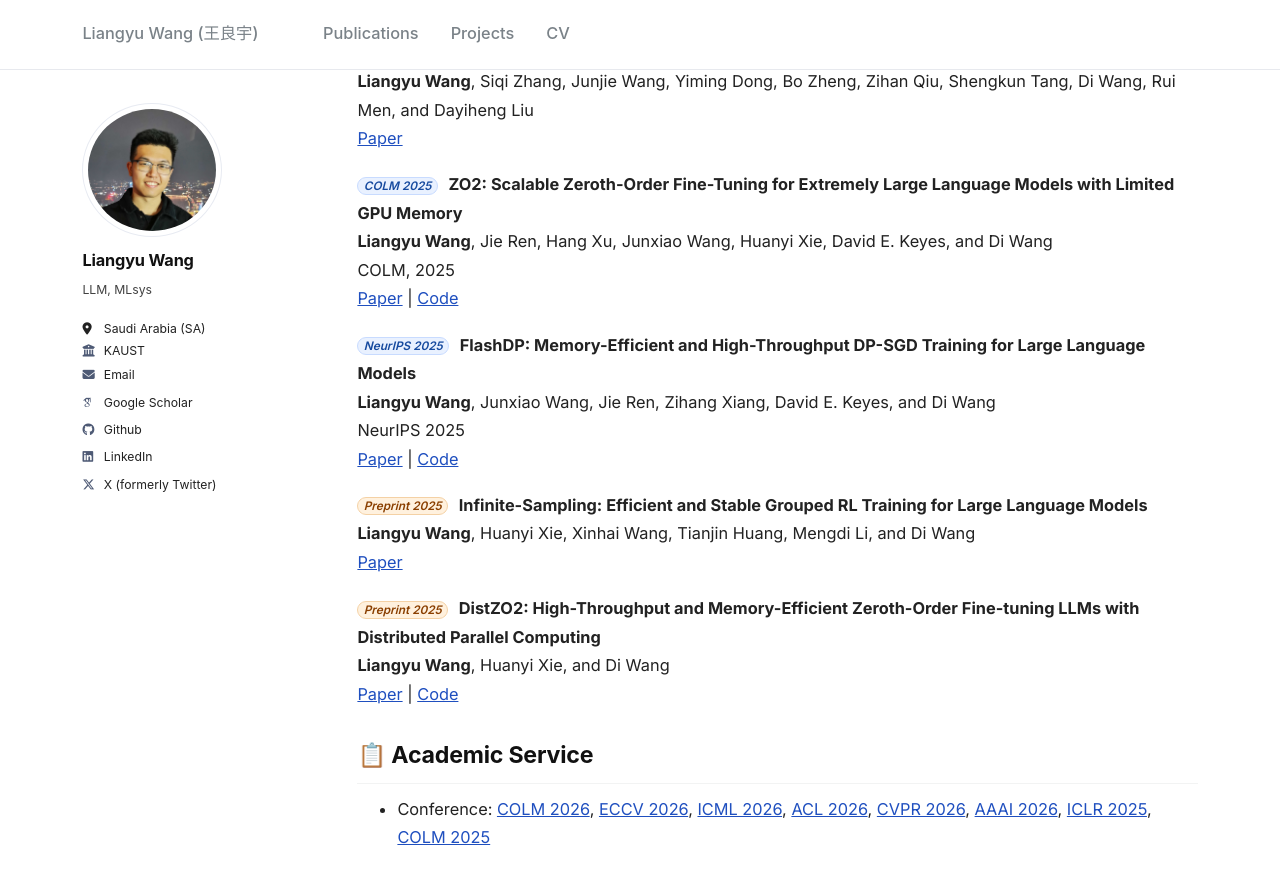
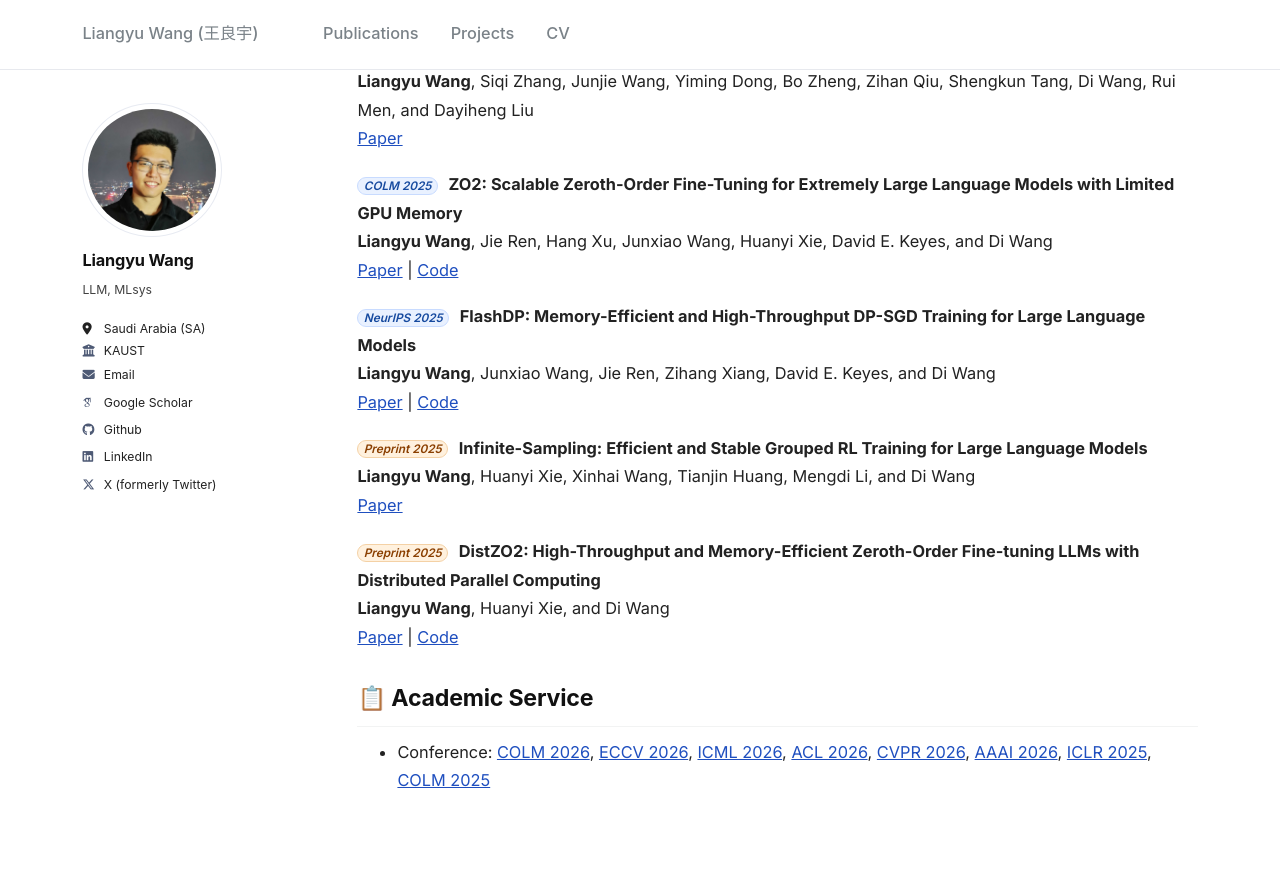
Before and after one commit to liangyuwang/liangyuwang.github.io, a Jekyll site: the page built from _pages/about.md, in a window 1280 px wide and 900 px high, scrolled down 1685 px. Shown: the top 884 px of the window. Built offline with Jekyll 4.4.1, drawn with Linux system fonts in a browser that asks for light colours; some web fonts are replaced.

Commit message:
update about

```diff
--- a/_pages/about.md
+++ b/_pages/about.md
@@ -104,14 +104,12 @@ My research interests include optimizing distributed training and inference of L
 <div class="publication-item">
 <strong><em class="venue venue-conf">COLM 2025</em> ZO2: Scalable Zeroth-Order Fine-Tuning for Extremely Large Language Models with Limited GPU Memory</strong><br>
 <strong>Liangyu Wang</strong>, Jie Ren, Hang Xu, Junxiao Wang, Huanyi Xie, David E. Keyes, and Di Wang<br>
-COLM, 2025<br>
 <a href="https://arxiv.org/pdf/2503.12668">Paper</a> | <a href="https://github.com/liangyuwang/zo2">Code</a>
 </div>
 
 <div class="publication-item">
 <strong><em class="venue venue-conf">NeurIPS 2025</em> FlashDP: Memory-Efficient and High-Throughput DP-SGD Training for Large Language Models</strong><br>
 <strong>Liangyu Wang</strong>, Junxiao Wang, Jie Ren, Zihang Xiang, David E. Keyes, and Di Wang<br>
-NeurIPS 2025<br>
 <a href="https://arxiv.org/pdf/2507.01154">Paper</a> | <a href="https://github.com/kaustpradalab/flashdp">Code</a>
 </div>
 
```
